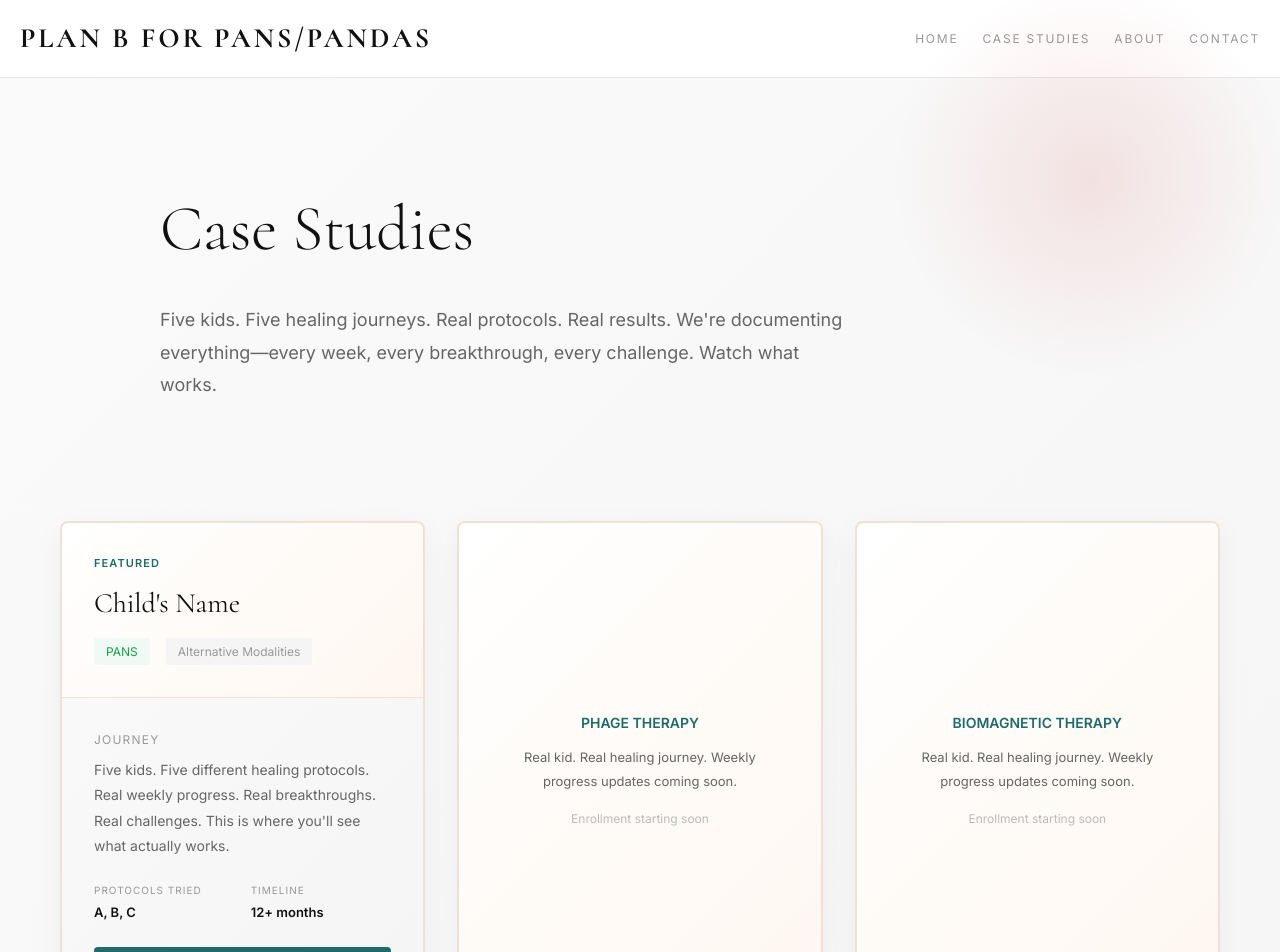
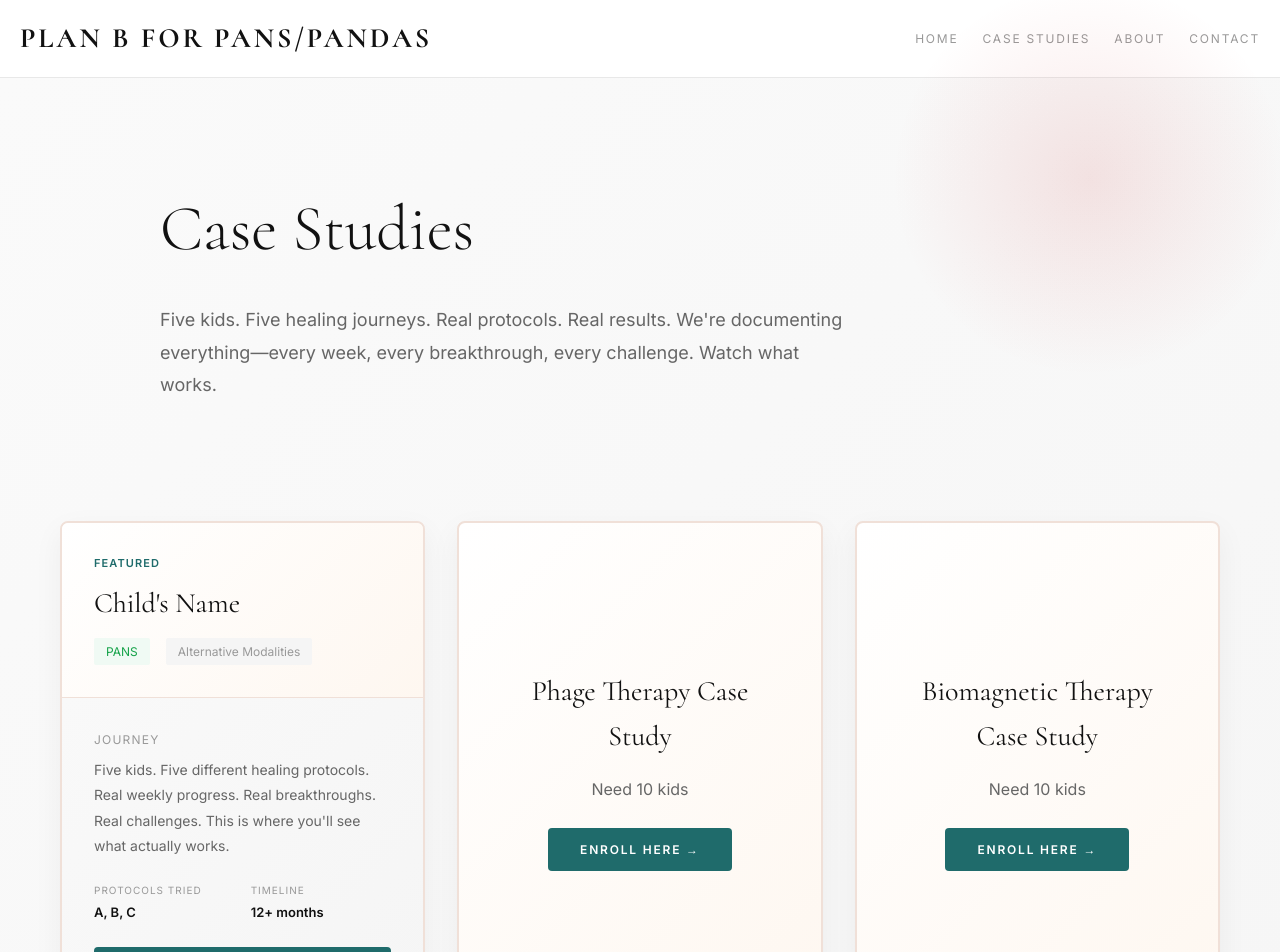
Before and after one commit to myleshorton/planb-pans, a Next.js app: page /case-studies in a window 1280 px wide. Shown: the top 952 px of the page. Built offline with nearby package versions, Linux system fonts and the light colour scheme.

Commit message:
Simplify case studies cards

```diff
--- a/app/case-studies/page.tsx
+++ b/app/case-studies/page.tsx
@@ -74,20 +74,44 @@ export default function CaseStudies() {
           </div>
 
           {/* Phage Therapy Case Study */}
-          <div style={{ background: 'linear-gradient(135deg, #fff 0%, #fef7f0 100%)', border: '2px solid #f0e0d8', borderRadius: '8px', padding: '40px', display: 'flex', alignItems: 'center', justifyContent: 'center', minHeight: '400px', boxShadow: '0 10px 30px rgba(0,0,0,0.05)' }}>
+          <div style={{ background: 'linear-gradient(135deg, #fff 0%, #fef7f0 100%)', border: '2px solid #f0e0d8', borderRadius: '8px', padding: '40px', display: 'flex', alignItems: 'center', justifyContent: 'center', minHeight: '400px', boxShadow: '0 10px 30px rgba(0,0,0,0.05)', cursor: 'pointer', transition: 'all 0.3s ease' }} onMouseEnter={(e) => {
+            e.currentTarget.style.boxShadow = '0 20px 50px rgba(31, 107, 107, 0.1)'
+            e.currentTarget.style.transform = 'translateY(-8px)'
+          }} onMouseLeave={(e) => {
+            e.currentTarget.style.boxShadow = '0 10px 30px rgba(0,0,0,0.05)'
+            e.currentTarget.style.transform = 'translateY(0)'
+          }}>
             <div style={{ textAlign: 'center' }}>
-              <p style={{ fontFamily: 'var(--font-inter), sans-serif', fontSize: '14px', color: '#1F6B6B', marginBottom: '12px', fontWeight: 600 }}>PHAGE THERAPY</p>
-              <p style={{ fontFamily: 'var(--font-inter), sans-serif', fontSize: '13px', color: '#666', lineHeight: 1.8, marginBottom: '16px' }}>Real kid. Real healing journey. Weekly progress updates coming soon.</p>
-              <p style={{ fontFamily: 'var(--font-inter), sans-serif', fontSize: '12px', color: '#bbb' }}>Enrollment starting soon</p>
+              <p style={{ fontFamily: 'var(--font-cormorant), Georgia, serif', fontSize: '28px', fontWeight: 400, color: '#111', marginBottom: '16px' }}>Phage Therapy Case Study</p>
+              <p style={{ fontFamily: 'var(--font-inter), sans-serif', fontSize: '16px', color: '#666', marginBottom: '24px', lineHeight: 1.8 }}>Need 10 kids</p>
+              <a href="/contact" style={{ fontFamily: 'var(--font-inter), sans-serif', fontSize: '12px', letterSpacing: '0.15em', textTransform: 'uppercase', padding: '12px 32px', backgroundColor: '#1F6B6B', color: '#fff', border: 'none', cursor: 'pointer', borderRadius: '4px', fontWeight: 600, textDecoration: 'none', display: 'inline-block', transition: 'all 0.3s ease' }} onMouseEnter={(e) => {
+                e.currentTarget.style.backgroundColor = '#134B4B'
+              }} onMouseLeave={(e) => {
+                e.currentTarget.style.backgroundColor = '#1F6B6B'
+              }}>
+                Enroll Here →
+              </a>
             </div>
           </div>
 
           {/* Biomagnetic Therapy Case Study */}
-          <div style={{ background: 'linear-gradient(135deg, #fff 0%, #fef7f0 100%)', border: '2px solid #f0e0d8', borderRadius: '8px', padding: '40px', display: 'flex', alignItems: 'center', justifyContent: 'center', minHeight: '400px', boxShadow: '0 10px 30px rgba(0,0,0,0.05)' }}>
+          <div style={{ background: 'linear-gradient(135deg, #fff 0%, #fef7f0 100%)', border: '2px solid #f0e0d8', borderRadius: '8px', padding: '40px', display: 'flex', alignItems: 'center', justifyContent: 'center', minHeight: '400px', boxShadow: '0 10px 30px rgba(0,0,0,0.05)', cursor: 'pointer', transition: 'all 0.3s ease' }} onMouseEnter={(e) => {
+            e.currentTarget.style.boxShadow = '0 20px 50px rgba(31, 107, 107, 0.1)'
+            e.currentTarget.style.transform = 'translateY(-8px)'
+          }} onMouseLeave={(e) => {
+            e.currentTarget.style.boxShadow = '0 10px 30px rgba(0,0,0,0.05)'
+            e.currentTarget.style.transform = 'translateY(0)'
+          }}>
             <div style={{ textAlign: 'center' }}>
-              <p style={{ fontFamily: 'var(--font-inter), sans-serif', fontSize: '14px', color: '#1F6B6B', marginBottom: '12px', fontWeight: 600 }}>BIOMAGNETIC THERAPY</p>
-              <p style={{ fontFamily: 'var(--font-inter), sans-serif', fontSize: '13px', color: '#666', lineHeight: 1.8, marginBottom: '16px' }}>Real kid. Real healing journey. Weekly progress updates coming soon.</p>
-              <p style={{ fontFamily: 'var(--font-inter), sans-serif', fontSize: '12px', color: '#bbb' }}>Enrollment starting soon</p>
+              <p style={{ fontFamily: 'var(--font-cormorant), Georgia, serif', fontSize: '28px', fontWeight: 400, color: '#111', marginBottom: '16px' }}>Biomagnetic Therapy Case Study</p>
+              <p style={{ fontFamily: 'var(--font-inter), sans-serif', fontSize: '16px', color: '#666', marginBottom: '24px', lineHeight: 1.8 }}>Need 10 kids</p>
+              <a href="/contact" style={{ fontFamily: 'var(--font-inter), sans-serif', fontSize: '12px', letterSpacing: '0.15em', textTransform: 'uppercase', padding: '12px 32px', backgroundColor: '#1F6B6B', color: '#fff', border: 'none', cursor: 'pointer', borderRadius: '4px', fontWeight: 600, textDecoration: 'none', display: 'inline-block', transition: 'all 0.3s ease' }} onMouseEnter={(e) => {
+                e.currentTarget.style.backgroundColor = '#134B4B'
+              }} onMouseLeave={(e) => {
+                e.currentTarget.style.backgroundColor = '#1F6B6B'
+              }}>
+                Enroll Here →
+              </a>
             </div>
           </div>
         </div>
```
